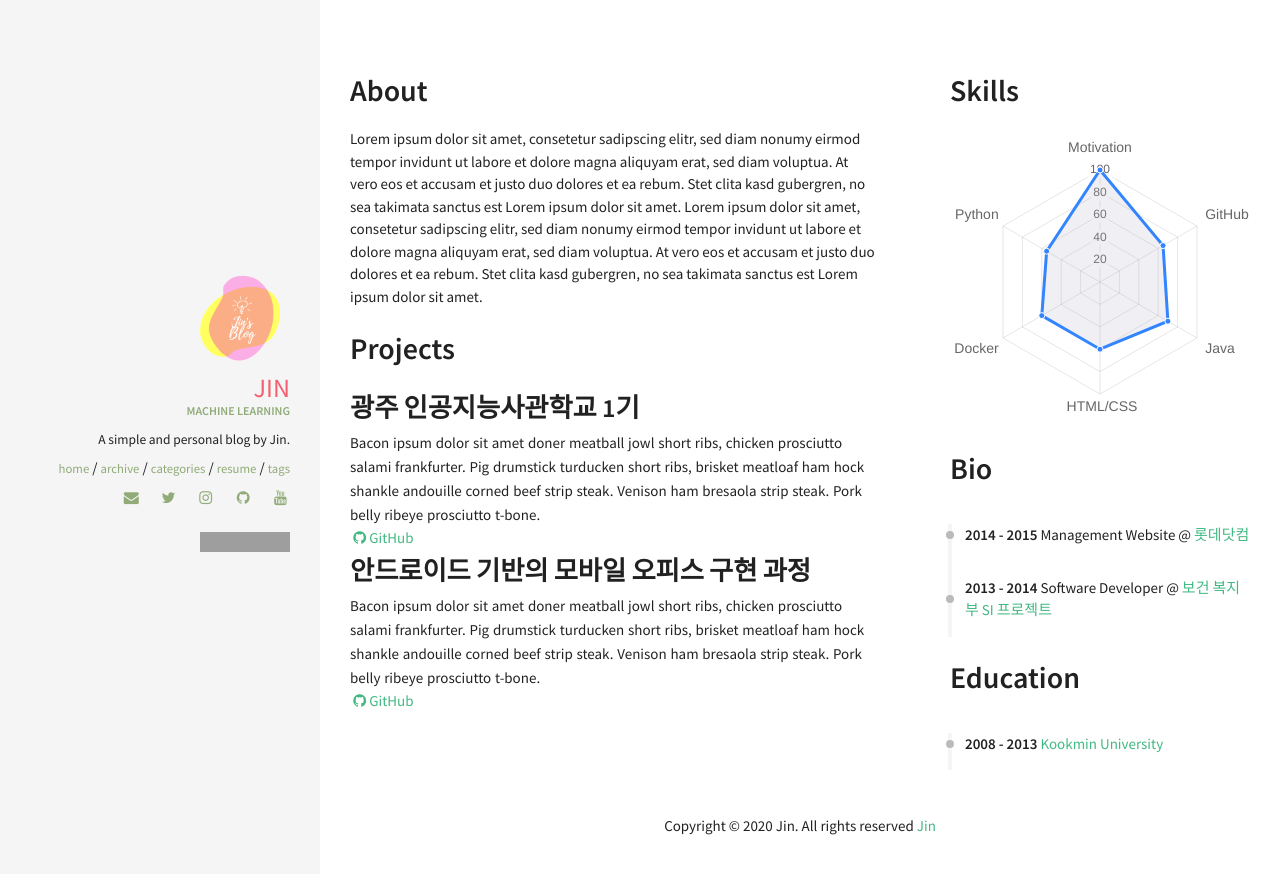
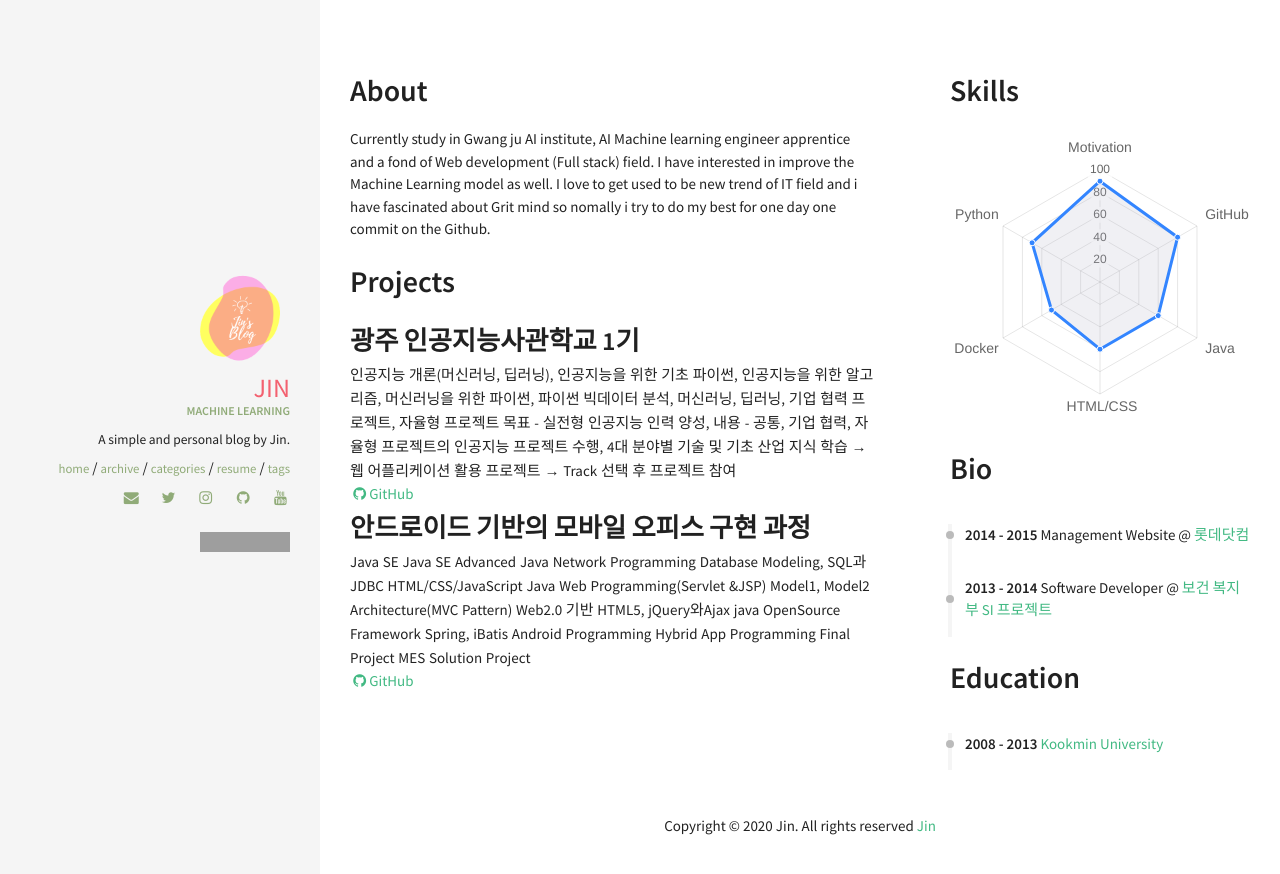
Before and after one commit to kimjinhyuk/kimjinhyuk.github.io, a Jekyll site: the page built from resume.html, in a window 1280 px wide. Shown: the top 874 px of the page. Built offline with Jekyll 4.4.1, drawn with Linux system fonts in a browser that asks for light colours; nearby versions of some CDN libraries; grey boxes are pictures that could not be loaded.

Commit message:
update profile

```diff
--- a/_data/index/projects.yml
+++ b/_data/index/projects.yml
@@ -1,8 +1,22 @@
 - name: 광주 인공지능사관학교 1기
-  descr: "Bacon ipsum dolor sit amet doner meatball jowl short ribs, chicken prosciutto salami frankfurter. Pig drumstick turducken short ribs, brisket meatloaf ham hock shankle andouille corned beef strip steak. Venison ham bresaola strip steak. Pork belly ribeye prosciutto t-bone."
+  descr: "인공지능 개론(머신러닝, 딥러닝), 인공지능을 위한 기초 파이썬, 인공지능을 위한 알고리즘, 머신러닝을 위한 파이썬, 파이썬 빅데이터 분석, 머신러닝, 딥러닝, 기업 협력 프로젝트, 자율형 프로젝트 목표 - 실전형 인공지능 인력 양성, 내용 - 공통, 기업 협력, 자율형 프로젝트의 인공지능 프로젝트 수행, 4대 분야별 기술 및 기초 산업 지식 학습 → 웹 어플리케이션 활용 프로젝트 → Track 선택 후 프로젝트 참여 "
   image: pong.png
   github: https://github.com/kimjinhyuk/gj-aischool
+
 - name: 안드로이드 기반의 모바일 오피스 구현 과정
-  descr: "Bacon ipsum dolor sit amet doner meatball jowl short ribs, chicken prosciutto salami frankfurter. Pig drumstick turducken short ribs, brisket meatloaf ham hock shankle andouille corned beef strip steak. Venison ham bresaola strip steak. Pork belly ribeye prosciutto t-bone."
+  descr: "Java SE
+Java SE Advanced
+Java Network Programming
+Database Modeling, SQL과 JDBC
+HTML/CSS/JavaScript
+Java Web Programming(Servlet &JSP)
+Model1, Model2 Architecture(MVC Pattern)
+Web2.0 기반 HTML5, jQuery와Ajax
+java OpenSource Framework Spring,
+iBatis
+Android Programming
+Hybrid App Programming
+Final Project
+MES Solution Project"
   image: pong.png
   github: https://github.com/kimjinhyuk
--- a/_data/index/skills.yml
+++ b/_data/index/skills.yml
@@ -3,4 +3,4 @@
 label: Ability
 id : cs
 aspects: Motivation, GitHub, Java, HTML/CSS, Docker, Python
-percentage: 100, 65, 70, 60, 60, 55
+percentage: 90, 80, 60, 60, 50, 70
--- a/_includes/sections/about.html
+++ b/_includes/sections/about.html
@@ -1,5 +1,5 @@
 <h1><span data-i18n="skills.my_skills">About</span></h1>
 
 <div>
-    Lorem ipsum dolor sit amet, consetetur sadipscing elitr, sed diam nonumy eirmod tempor invidunt ut labore et dolore magna aliquyam erat, sed diam voluptua. At vero eos et accusam et justo duo dolores et ea rebum. Stet clita kasd gubergren, no sea takimata sanctus est Lorem ipsum dolor sit amet. Lorem ipsum dolor sit amet, consetetur sadipscing elitr, sed diam nonumy eirmod tempor invidunt ut labore et dolore magna aliquyam erat, sed diam voluptua. At vero eos et accusam et justo duo dolores et ea rebum. Stet clita kasd gubergren, no sea takimata sanctus est Lorem ipsum dolor sit amet.
+    Currently study in Gwang ju AI institute, AI Machine learning engineer apprentice and a fond of Web development (Full stack) field. I have interested in improve the Machine Learning model as well. I love to get used to be new trend of IT field and i have fascinated about Grit mind so nomally i try to do my best for one day one commit on the Github.
 </div>
```
Also changed, not shown: _includes/sections/projects.html (indentation only).
